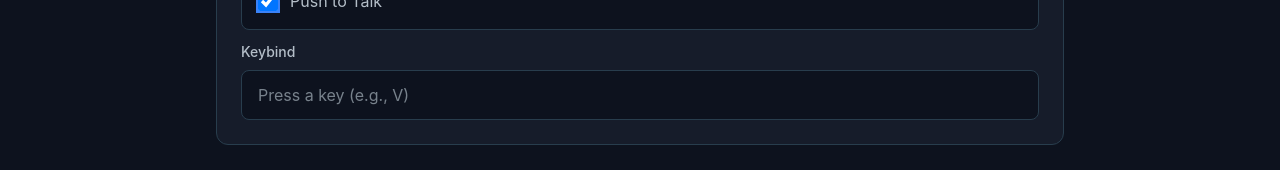
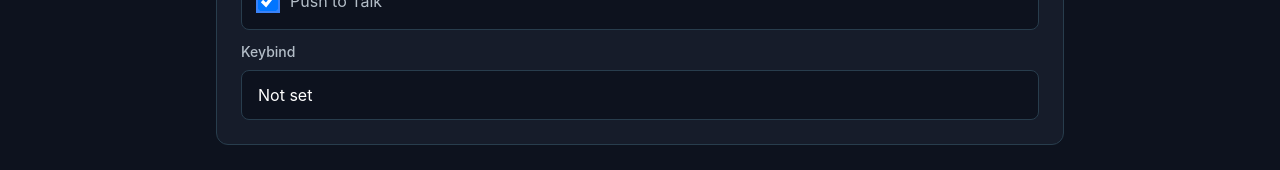
Before and after one commit to loguefx/League_Comms, a Next.js app in the folder apps/web/: page /settings in a window 1280 px wide. Both pictures are taken after a click on the checkbox "Push to Talk". Shown: the part 706-876 px from the top of the page. Built offline with nearby package versions, Linux system fonts and the light colour scheme; no server answers.

Commit message:
Add interactive keybind capture for push-to-talk - click to set key instead of typing

```diff
--- a/apps/web/src/app/settings/page.tsx
+++ b/apps/web/src/app/settings/page.tsx
@@ -1,9 +1,137 @@
 'use client';
 
-import { useEffect, useState } from 'react';
+import { useEffect, useState, useRef } from 'react';
 import { useAudioDevices } from '@/hooks/useAudioDevices';
 import { useAudioSettings } from '@/hooks/useAudioSettings';
 import { getApiUrl } from '@/utils/api';
+
+// Keybind Capture Component
+function KeybindCapture({ value, onChange }: { value: string; onChange: (key: string) => void }) {
+  const [isCapturing, setIsCapturing] = useState(false);
+  const inputRef = useRef<HTMLInputElement>(null);
+
+  const formatKey = (key: string): string => {
+    // Format common keys
+    const keyMap: Record<string, string> = {
+      ' ': 'Space',
+      'Control': 'Ctrl',
+      'Meta': 'Cmd',
+      'Alt': 'Alt',
+      'Shift': 'Shift',
+      'Enter': 'Enter',
+      'Escape': 'Esc',
+      'Tab': 'Tab',
+      'Backspace': 'Backspace',
+      'Delete': 'Delete',
+      'ArrowUp': '↑',
+      'ArrowDown': '↓',
+      'ArrowLeft': '←',
+      'ArrowRight': '→',
+    };
+
+    if (keyMap[key]) {
+      return keyMap[key];
+    }
+
+    // Remove "Key" prefix from keys like "KeyV" -> "V"
+    if (key.startsWith('Key')) {
+      return key.slice(3);
+    }
+
+    // Remove "Digit" prefix from numbers
+    if (key.startsWith('Digit')) {
+      return key.slice(5);
+    }
+
+    return key;
+  };
+
+  const handleKeyDown = (e: React.KeyboardEvent<HTMLInputElement>) => {
+    if (!isCapturing) return;
+
+    e.preventDefault();
+    e.stopPropagation();
+
+    // Get the key
+    let key = e.key;
+    let keyCode = e.code;
+
+    // Handle modifier keys
+    const modifiers: string[] = [];
+    if (e.ctrlKey) modifiers.push('Ctrl');
+    if (e.metaKey) modifiers.push('Cmd');
+    if (e.altKey) modifiers.push('Alt');
+    if (e.shiftKey) modifiers.push('Shift');
+
+    // Format the key
+    const formattedKey = formatKey(keyCode || key);
+
+    // Combine modifiers with key
+    if (modifiers.length > 0) {
+      onChange(`${modifiers.join('+')}+${formattedKey}`);
+    } else {
+      onChange(formattedKey);
+    }
+
+    setIsCapturing(false);
+    if (inputRef.current) {
+      inputRef.current.blur();
+    }
+  };
+
+  const handleClick = () => {
+    setIsCapturing(true);
+    if (inputRef.current) {
+      inputRef.current.focus();
+    }
+  };
+
+  const handleBlur = () => {
+    setIsCapturing(false);
+  };
+
+  return (
+    <div className="relative">
+      <input
+        ref={inputRef}
+        type="text"
+        readOnly
+        value={isCapturing ? 'Press any key...' : (value || 'Not set')}
+        onClick={handleClick}
+        onBlur={handleBlur}
+        onKeyDown={handleKeyDown}
+        className={`w-full px-4 py-3 bg-[#0D121E] border rounded-lg text-white cursor-pointer transition ${
+          isCapturing
+            ? 'border-blue-500 ring-2 ring-blue-500/50'
+            : value
+            ? 'border-[#283D4D] hover:border-blue-500/50'
+            : 'border-[#283D4D] hover:border-blue-500/50'
+        }`}
+        placeholder="Click to set keybind"
+      />
+      {value && !isCapturing && (
+        <button
+          type="button"
+          onClick={(e) => {
+            e.stopPropagation();
+            onChange('');
+          }}
+          className="absolute right-2 top-1/2 -translate-y-1/2 text-[#78828C] hover:text-red-400 transition p-1"
+          title="Clear keybind"
+        >
+          <svg className="w-5 h-5" fill="none" stroke="currentColor" viewBox="0 0 24 24">
+            <path strokeLinecap="round" strokeLinejoin="round" strokeWidth={2} d="M6 18L18 6M6 6l12 12" />
+          </svg>
+        </button>
+      )}
+      {isCapturing && (
+        <div className="absolute -top-8 left-0 text-xs text-blue-400 font-medium">
+          Press any key or key combination...
+        </div>
+      )}
+    </div>
+  );
+}
 
 interface RiotAccountStatus {
   connected: boolean;
@@ -199,12 +327,9 @@ export default function SettingsPage() {
                   <label className="block text-sm font-medium text-[#B4BEC8] mb-2">
                     Keybind
                   </label>
-                  <input
-                    type="text"
-                    placeholder="Press a key (e.g., V)"
+                  <KeybindCapture
                     value={settings.pushToTalkKey || ''}
-                    onChange={(e) => updateSettings({ pushToTalkKey: e.target.value })}
-                    className="w-full px-4 py-3 bg-[#0D121E] border border-[#283D4D] rounded-lg text-white placeholder-[#78828C] focus:border-blue-500 focus:ring-1 focus:ring-blue-500 outline-none transition"
+                    onChange={(key) => updateSettings({ pushToTalkKey: key })}
                   />
                 </div>
               )}
```
